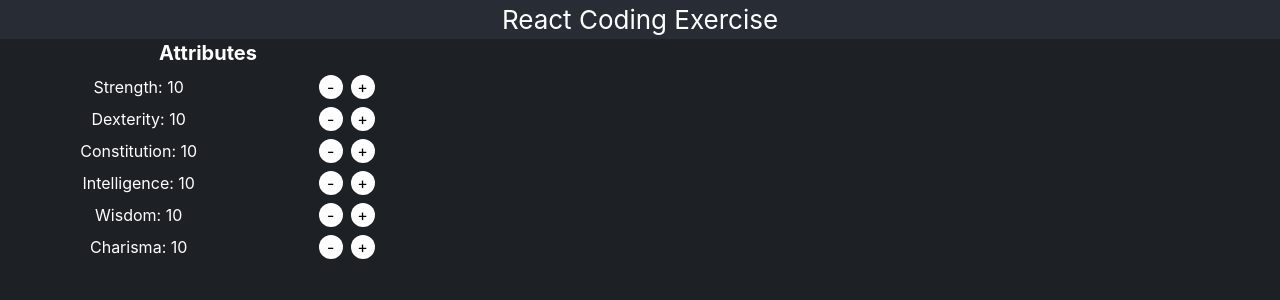
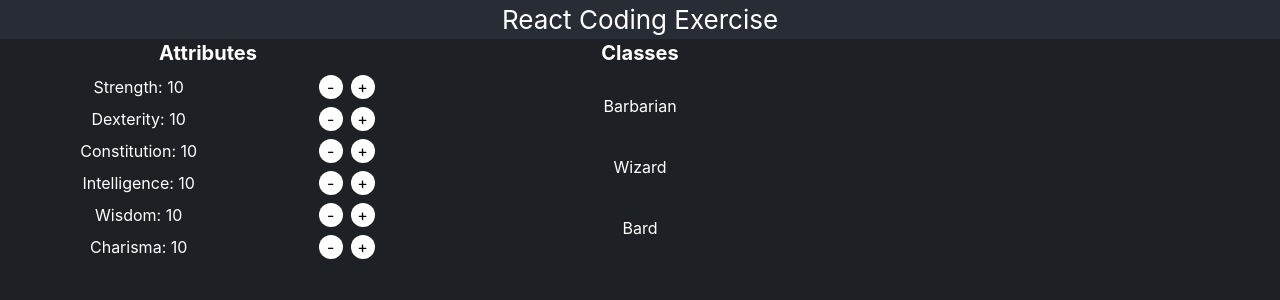
Before and after one commit to sunipan/recruiting-webapp-character, a React (Create React App) app: page / in a window 1280 px wide. Shown: the top 300 px of the page. Built offline with nearby package versions, Linux system fonts and the light colour scheme.

Commit message:
added Classes component with dynamic styling on meeting requirements

```diff
--- a/src/App.js
+++ b/src/App.js
@@ -2,6 +2,7 @@ import { useState } from "react";
 import "./App.css";
 import { ATTRIBUTE_LIST, CLASS_LIST, SKILL_LIST } from "./consts.js";
 import { Attributes } from "./components/Attributes";
+import { Classes } from "./components/Classes";
 
 function App() {
   const [attributes, setAttributes] = useState(
@@ -31,6 +32,7 @@ function App() {
             onIncrement={handleAttributeIncrement}
             onDecrement={handleAttributeDecrement}
           />
+          <Classes classes={CLASS_LIST} attributes={attributes} />
         </div>
       </section>
     </div>
--- /dev/null
+++ b/src/components/Classes.jsx
@@ -0,0 +1,33 @@
+export const Classes = ({ classes, attributes }) => {
+  const meetsRequirements = (classKey) => {
+    // Compare key lengths
+    const keys1 = Object.keys(attributes);
+    const keys2 = Object.keys(classes[classKey]);
+    if (keys1.length !== keys2.length) return false;
+    // Make sure attributes either match or exceed requirements
+    for (const key of keys1) {
+      if (attributes[key] < classes[classKey][key]) return false;
+    }
+    return true;
+  };
+
+  return (
+    <div className="flex flex-col">
+      <div className="text-center font-bold text-xl mb-2">Classes</div>
+      <div className="grid grid-rows-3 h-full">
+        {Object.keys(classes).map((classKey) => {
+          return (
+            <button
+              key={classKey}
+              className={`text-center ${
+                meetsRequirements(classKey) && "font-bold text-green-300"
+              }`}
+            >
+              {classKey}
+            </button>
+          );
+        })}
+      </div>
+    </div>
+  );
+};
```
